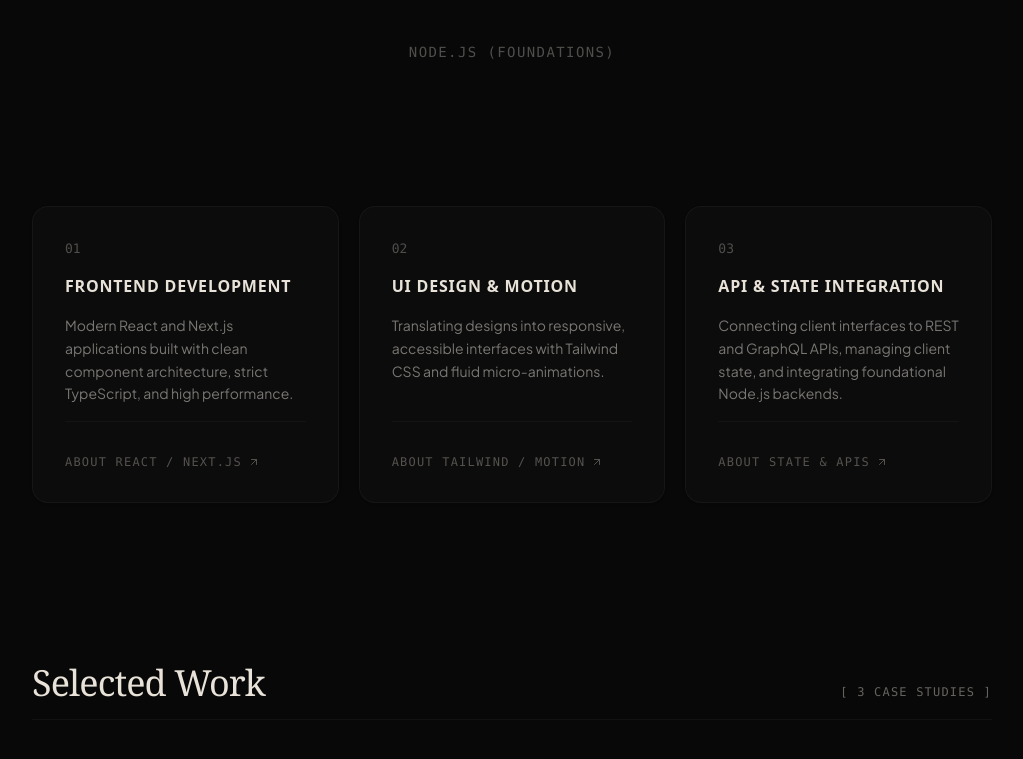
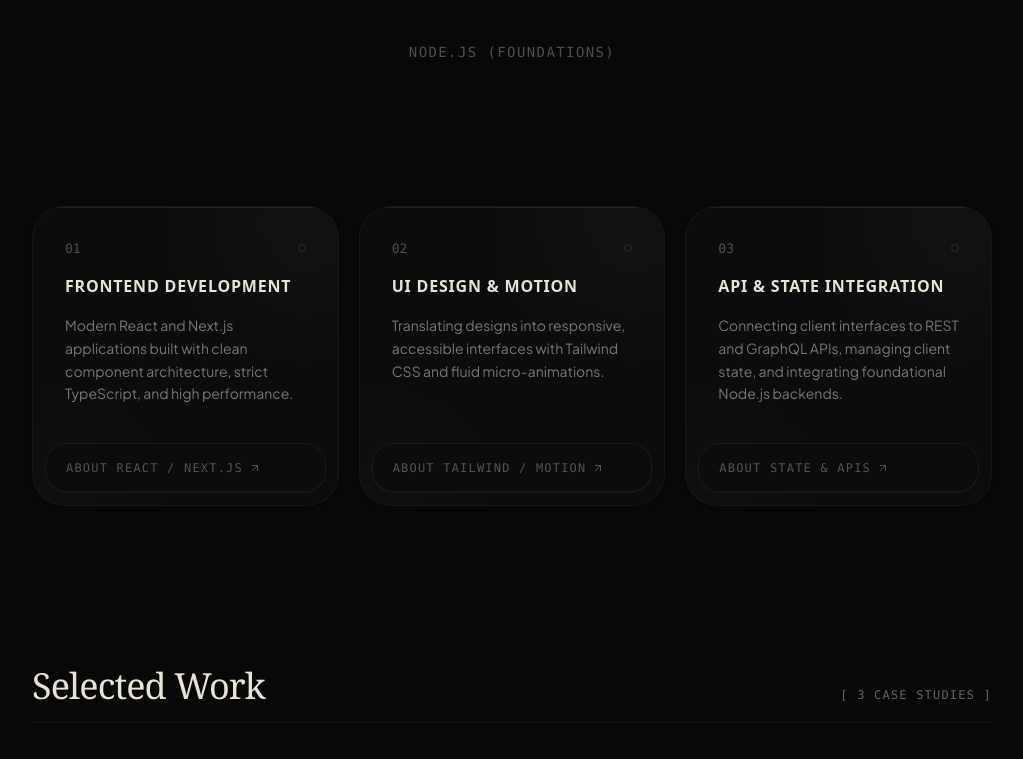
Before and after one commit to Samson-64/MyPortfolio, a React (Vite) app: page / in a window 1280 px wide. Shown: the part 760-1519 px from the top of the page, without its empty margins (128-1151 px from the left). Built offline with nearby package versions, Linux system fonts and the light colour scheme.

Commit message:
Service section design

```diff
--- a/src/components/ServicesSection.tsx
+++ b/src/components/ServicesSection.tsx
@@ -38,12 +38,22 @@ export const ServicesSection: React.FC<ServicesSectionProps> = ({ onNavigate })
               }
             }}
             whileHover={{ y: -4, transition: { duration: 0.2 } }}
-            className="p-8 rounded-2xl bg-[#0C0C0C] border border-white/4 hover:border-white/[0.14] transition-all flex flex-col justify-between group shadow-sm hover:shadow-2xl hover:shadow-black/60"
+            className="relative isolate min-h-[300px] overflow-hidden rounded-[2rem] bg-[#0C0C0C] border border-white/4 hover:border-white/[0.14] transition-all flex flex-col justify-between group shadow-sm hover:shadow-2xl hover:shadow-black/60"
           >
-            <div className="space-y-4">
-              <span className="text-[13px] font-mono text-[#504E4B] block group-hover:text-[#8C8984] transition-colors">
-                {srv.number}
-              </span>
+            {/* Decorative layers recreate the raised, soft-panel treatment without changing the card palette. */}
+            <div aria-hidden="true" className="absolute inset-0 -z-10">
+              <div className="absolute -right-16 -top-20 h-48 w-48 rounded-full bg-white/[0.035] blur-3xl transition-opacity duration-500 group-hover:opacity-100" />
+              <div className="absolute -bottom-20 -left-16 h-44 w-44 rounded-full bg-white/[0.025] blur-3xl" />
+              <div className="absolute inset-x-0 top-0 h-px bg-white/[0.08]" />
+            </div>
+
+            <div className="relative p-8 pb-0 space-y-4">
+              <div className="flex items-center justify-between">
+                <span className="text-[13px] font-mono text-[#504E4B] block group-hover:text-[#8C8984] transition-colors">
+                  {srv.number}
+                </span>
+                <span aria-hidden="true" className="h-2 w-2 rounded-full border border-white/10" />
+              </div>
 
               <h3 className="text-base font-semibold tracking-wider uppercase text-[#E8E2D8] font-sans group-hover:text-white transition-colors">
                 {srv.title}
@@ -54,7 +64,7 @@ export const ServicesSection: React.FC<ServicesSectionProps> = ({ onNavigate })
               </p>
             </div>
 
-            <div className="pt-8 mt-4 border-t border-white/3 flex items-center justify-between">
+            <div className="relative mx-3 mb-3 mt-8 rounded-[1.35rem] border border-white/[0.055] bg-[#0C0C0C] px-5 py-4 shadow-[0_-1px_0_rgba(255,255,255,0.035)_inset] transition-transform duration-300 group-hover:-translate-y-1">
               <button
                 onClick={() => onNavigate('projects')}
                 className="text-xs font-mono tracking-widest uppercase text-[#55524E] group-hover:text-[#E8DEC8] transition-colors cursor-pointer flex items-center gap-1.5"
```
